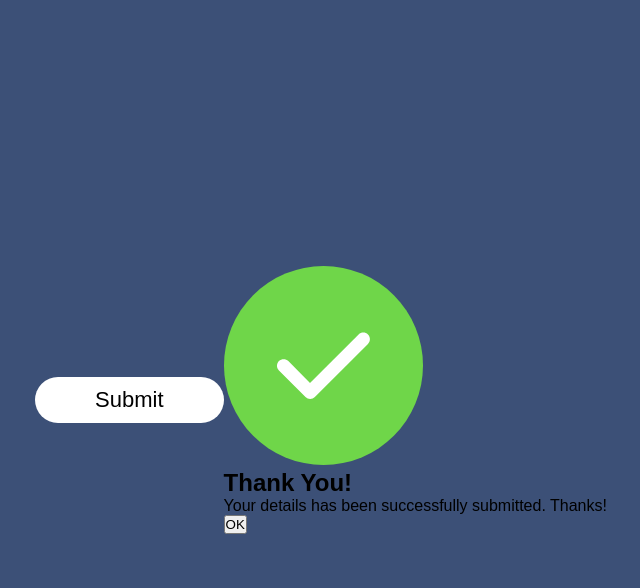
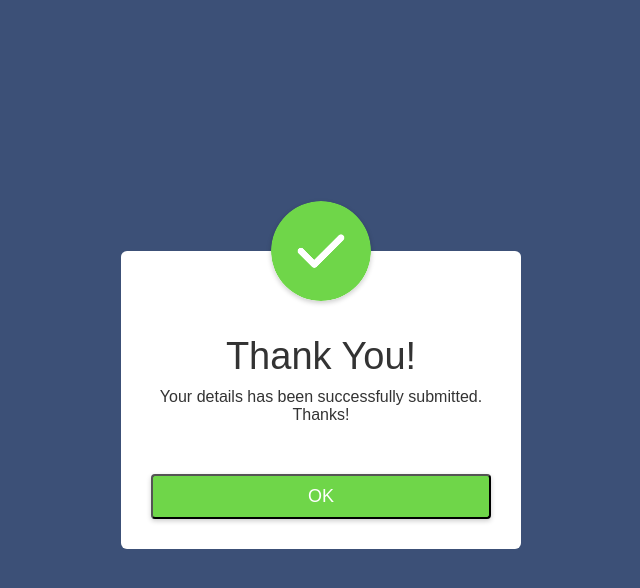
Before and after one commit to Khang8078/popup, a plain HTML site: page index.html in a window 1280 px wide. Both pictures are taken after a click on the button "Submit". Shown: the whole page, without its empty margins (319-959 px from the left). Drawn offline with Linux system fonts and the light colour scheme.

Commit message:
finished project

```diff
--- a/index.html
+++ b/index.html
@@ -8,13 +8,22 @@
 </head>
 <body>
     <div class="container">
-        <button type="submit" class="btn">Submit</button>
-        <div class="popup">
+        <button type="submit" class="btn" onclick="openPopup()">Submit</button>
+        <div class="popup" id="popup">
             <img src="404-tick.png">
             <h2>Thank You!</h2>
             <p>Your details has been successfully submitted. Thanks!</p>
-            <button type="button">OK</button>
+            <button type="button" onclick="closePopup()">OK</button>
         </div>
     </div>
+    <script>
+        let popup = document.getElementById("popup");
+        function openPopup() {
+            popup.classList.add("open-popup");
+        }
+        function closePopup() {
+            popup.classList.remove("open-popup");
+        }
+    </script>
 </body>
 </html>
--- a/style.css
+++ b/style.css
@@ -24,3 +24,49 @@
     font-weight: 500;
     border-radius: 30px;
 }
+
+.popup{
+    width: 400px;
+    background: #fff;
+    border-radius: 6px;
+    position: absolute;
+    top: 0;
+    left: 50%;
+    transform: translate(-50%, -50%) scale(0.1);
+    text-align: center;
+    padding: 0 30px 30px;
+    color: #333;
+    visibility: hidden;
+    transition: transform 0.4s, top 0.4s;
+}
+.open-popup{
+    visibility: visible;
+    top: 50%;
+    transform: translate(-50%, -50%) scale(1);
+
+}
+.popup img{
+    width: 100px;
+    margin-top: -50px;
+    border-radius: 50%;
+    box-shadow: 0 2px 5px rgba(0, 0, 0, 0.2);
+}
+
+.popup h2{
+    font-size: 38px;
+    font-weight: 500;
+    margin: 30px 0 10px;
+}
+
+.popup button{
+    width: 100%;
+    margin-top: 50px;
+    padding: 10px 0;
+    background: #6fd649;
+    color: #fff;
+    outline: none;
+    font-size: 18px;
+    border-radius: 4px;
+    cursor: pointer;
+    box-shadow: 0 2px 5px rgba(0, 0, 0, 0.2);
+}
```
